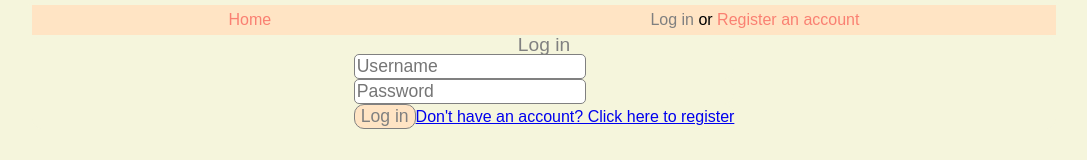
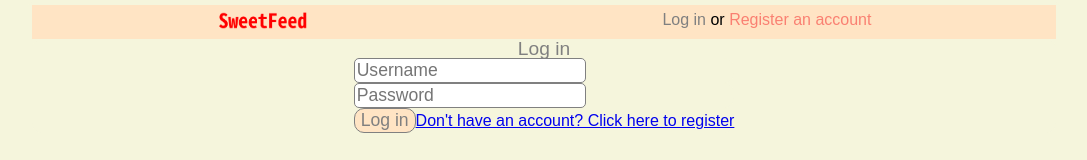
Before and after one commit to ivanhroth/sweetfeed, a React (Create React App) app in the folder client/: page /login in a window 1280 px wide. Shown: the top 160 px of the page, without its empty margins (101-1188 px from the left). Built offline with nearby package versions, Linux system fonts and the light colour scheme.

Commit message:
replace home link with logo image

```diff
--- a/client/src/App.js
+++ b/client/src/App.js
@@ -61,7 +61,7 @@ function App() {
         <BrowserRouter>
             <nav>
                 <ul>
-                    <li><NavLink to="/" exact activeclass="active">Home</NavLink></li>
+                    <li><NavLink to="/" exact activeclass="active"><img className="logo" src="/logo.png" /></NavLink></li>
                     {!user.id ? <li><NavLink to="/login" activeclass="active">Log in</NavLink> or <NavLink to="/register" activeclass="active">Register an account</NavLink></li> : <li><NavLink to='/login' activeclass='active' onClick={logOut}>Log out</NavLink></li>}
                 </ul>
             </nav>
--- a/client/src/index.css
+++ b/client/src/index.css
@@ -153,3 +153,7 @@ input {
     background-color: gainsboro;
     margin: 3px 0;
 }
+
+.logo {
+    max-height: 17px;
+}
```
Also changed, not shown: client/public/logo.png (added).
